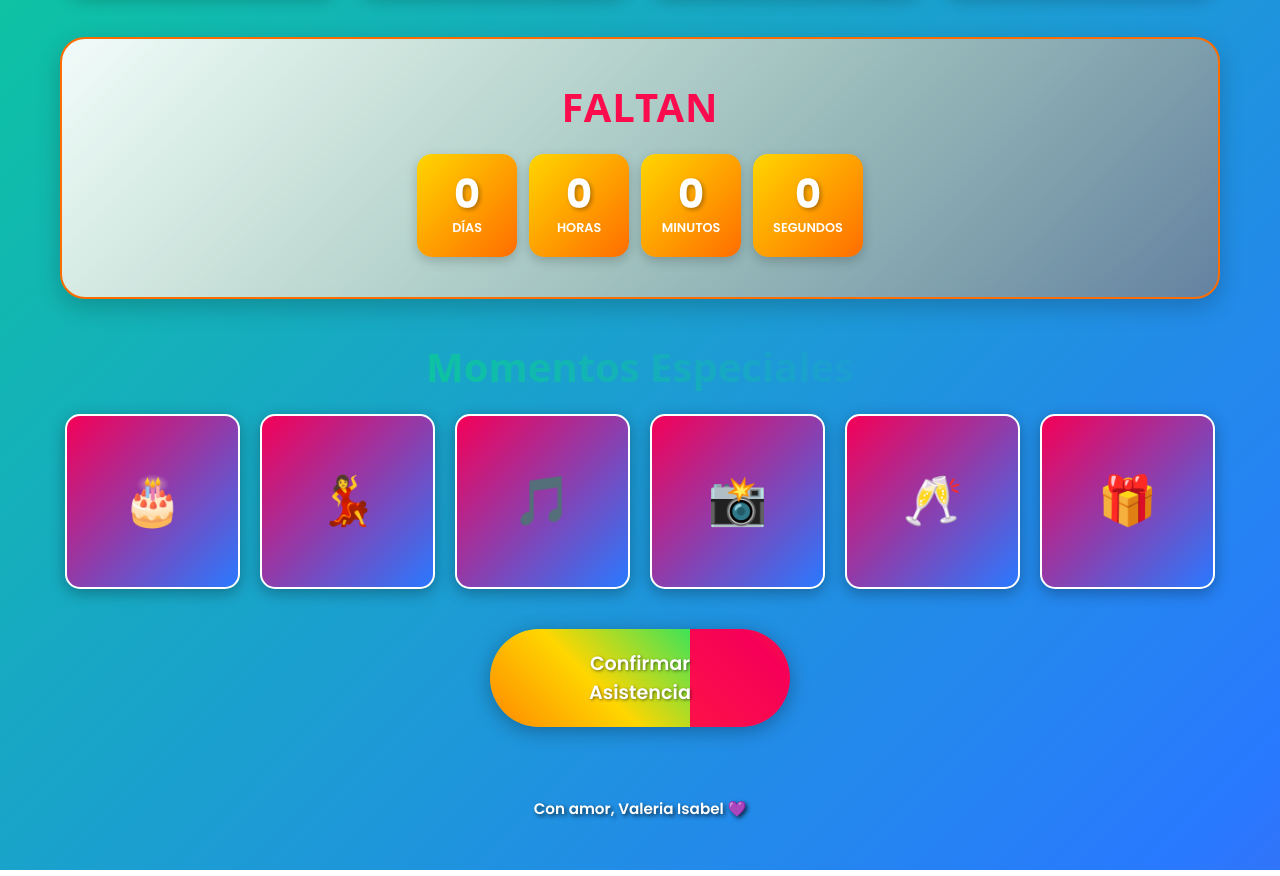
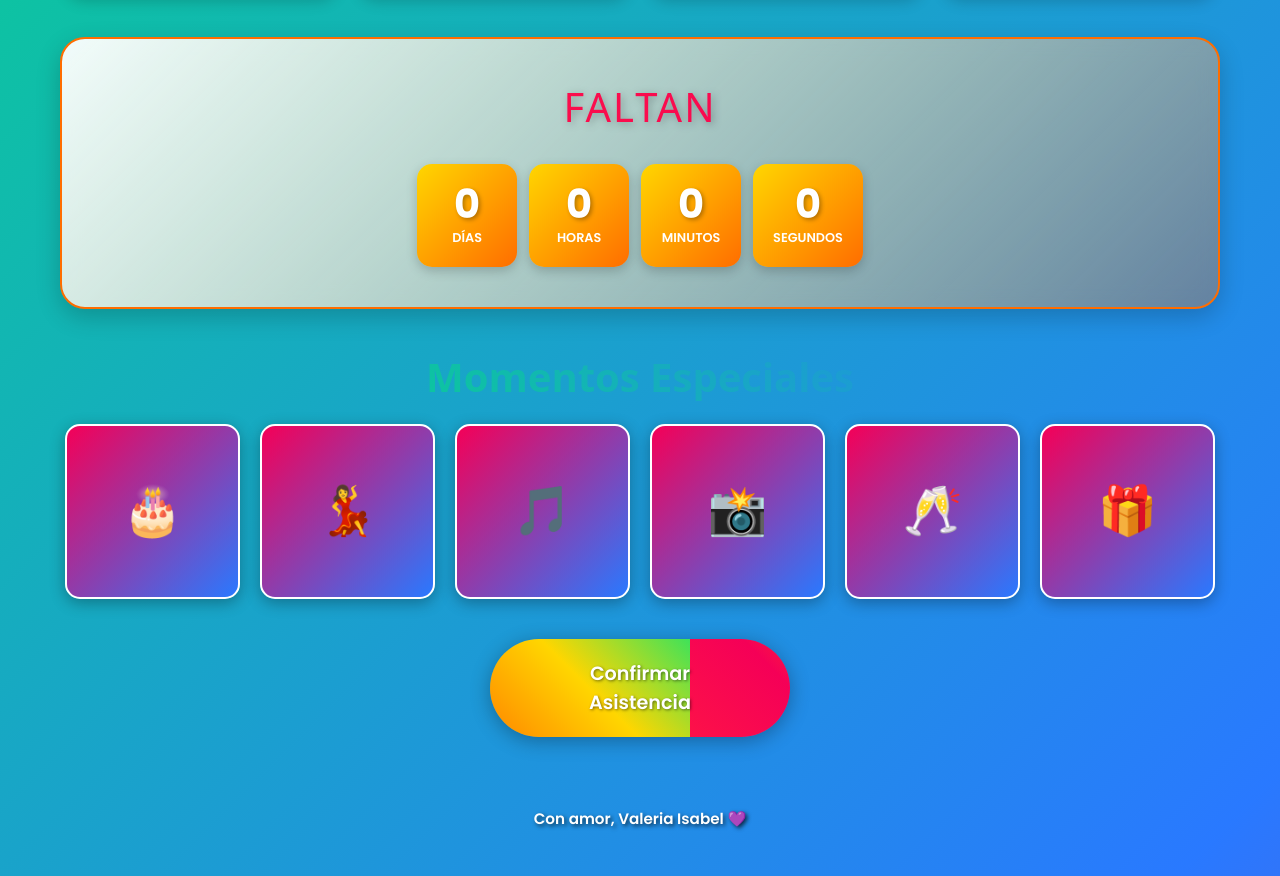
Before and after one commit to edelacruz78/PruebaVale, a plain HTML site: page index.html in a window 1280 px wide. Shown: the part 885-1761 px from the top of the page. Drawn offline with Linux system fonts and the light colour scheme; a web font is replaced by a local one.

Commit message:
Change countdown title line 284

```diff
--- a/index.html
+++ b/index.html
@@ -283,15 +283,21 @@
 
         .countdown-title {
             font-family: "Kablammo", system-ui;
-            font-size: clamp(1.8rem, 5vw, 2.5rem);
+            font-optical-sizing: auto;
+            font-weight: 400;
+            font-style: normal;
+            font-variation-settings: "MORF" 15;
+            font-size: 2.5rem;
             background: linear-gradient(45deg, var(--rojo-carnaval), var(--fucsia-carnaval));
             -webkit-background-clip: text;
             -webkit-text-fill-color: transparent;
             background-clip: text;
-            margin-bottom: 20px;
+            margin-bottom: 30px;
             text-transform: uppercase;
-            letter-spacing: 1px;
+            letter-spacing: 2px;
+            filter: drop-shadow(2px 2px 4px rgba(0, 0, 0, 0.3));
         }
+
 
         .countdown {
             display: grid;
```
